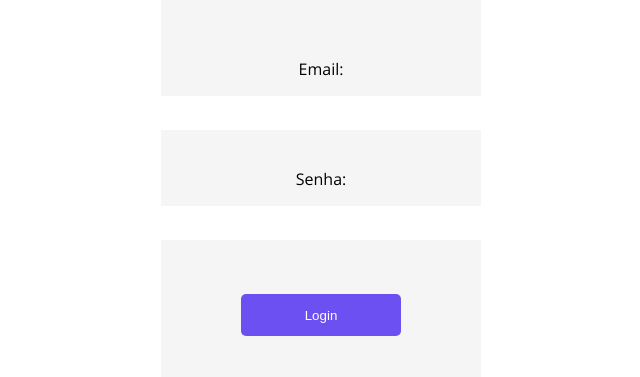
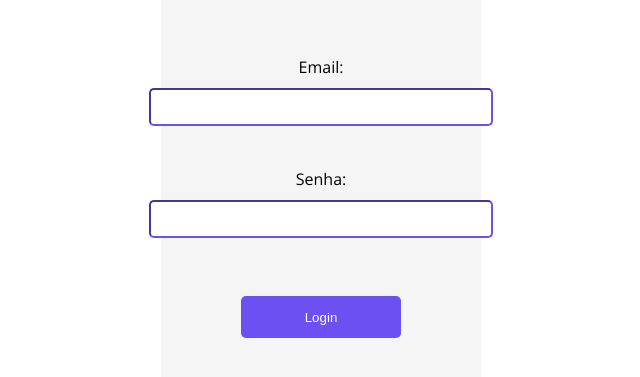
Before and after one commit to andrewklayver/onboard-front, a React (Create React App) app in the folder my-app/: page / in a window 1280 px wide. Shown: the part 163-540 px from the top of the page, without its empty margins (319-959 px from the left). Built offline with nearby package versions, Linux system fonts and the light colour scheme.

Commit message:
atualização tela de login

```diff
--- a/my-app/src/components/TelaLogin/screenlogin.css
+++ b/my-app/src/components/TelaLogin/screenlogin.css
@@ -17,6 +17,7 @@
   flex-direction: column;
   align-items: center;
   justify-content: center;
+  gap: 10px;
 }
 
 .inputs {
@@ -24,8 +25,7 @@
   width: 40vh;
   padding: 3%;
   border-radius: 5px;
-  margin: 5%;
-  border: none;
+  border-color: #6d50f1;
 }
 
 .button {
```
